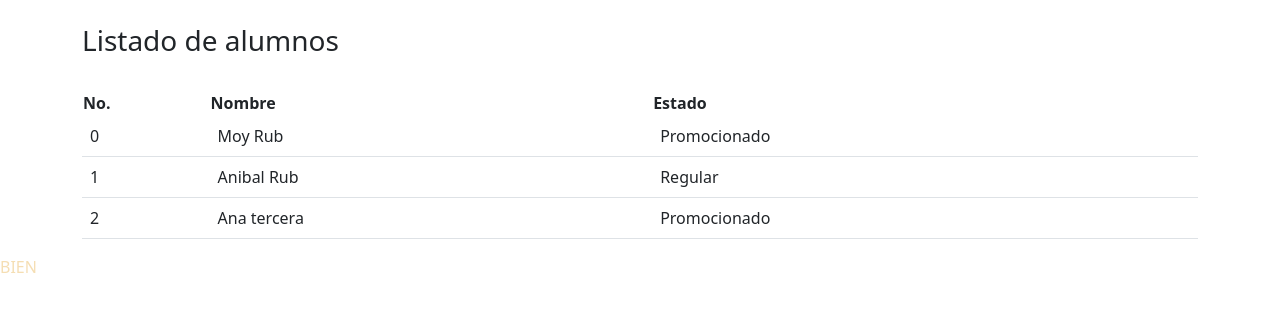
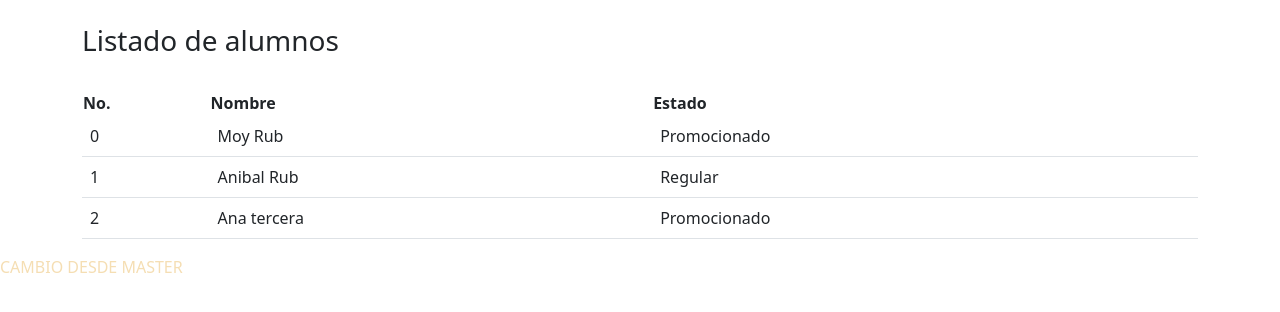
Before and after one commit to moisiete99/udemy, an Angular app: page / in a window 1280 px wide. Shown: the top 312 px of the page. Built offline with nearby package versions, Linux system fonts and the light colour scheme.

Commit message:
cambie loginHTML

```diff
--- a/src/app/components/login/login.component.html
+++ b/src/app/components/login/login.component.html
@@ -1 +1 @@
-<p>BIEN</p>
+<p>CAMBIO DESDE MASTER</p>
```
